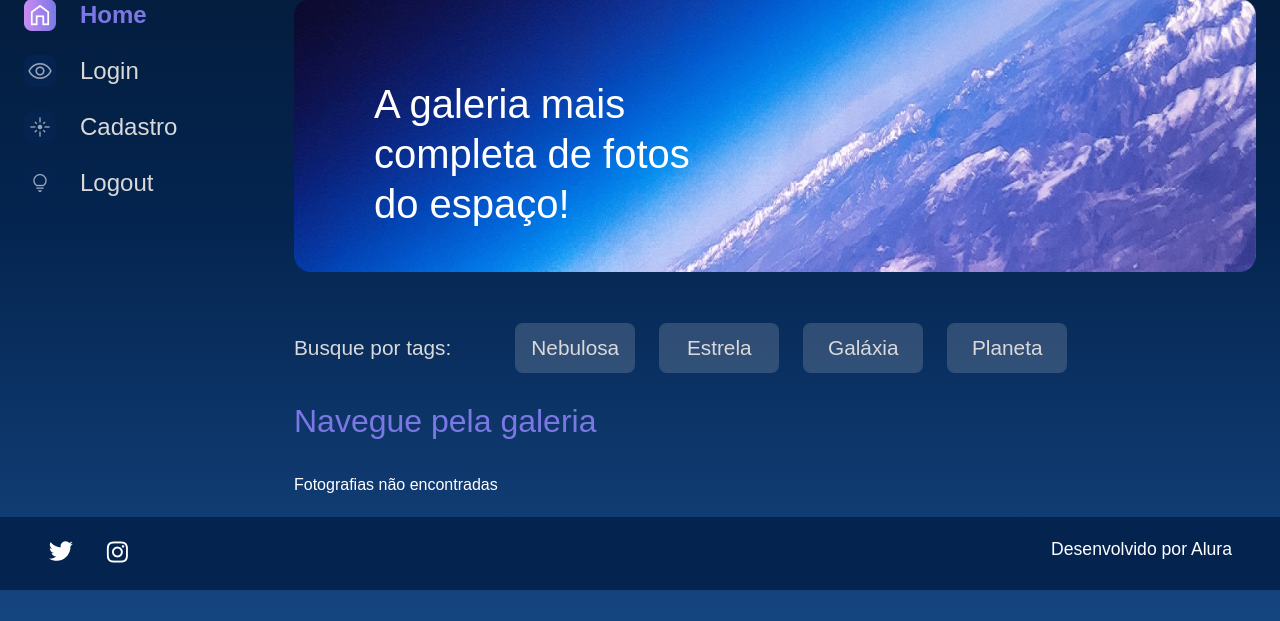
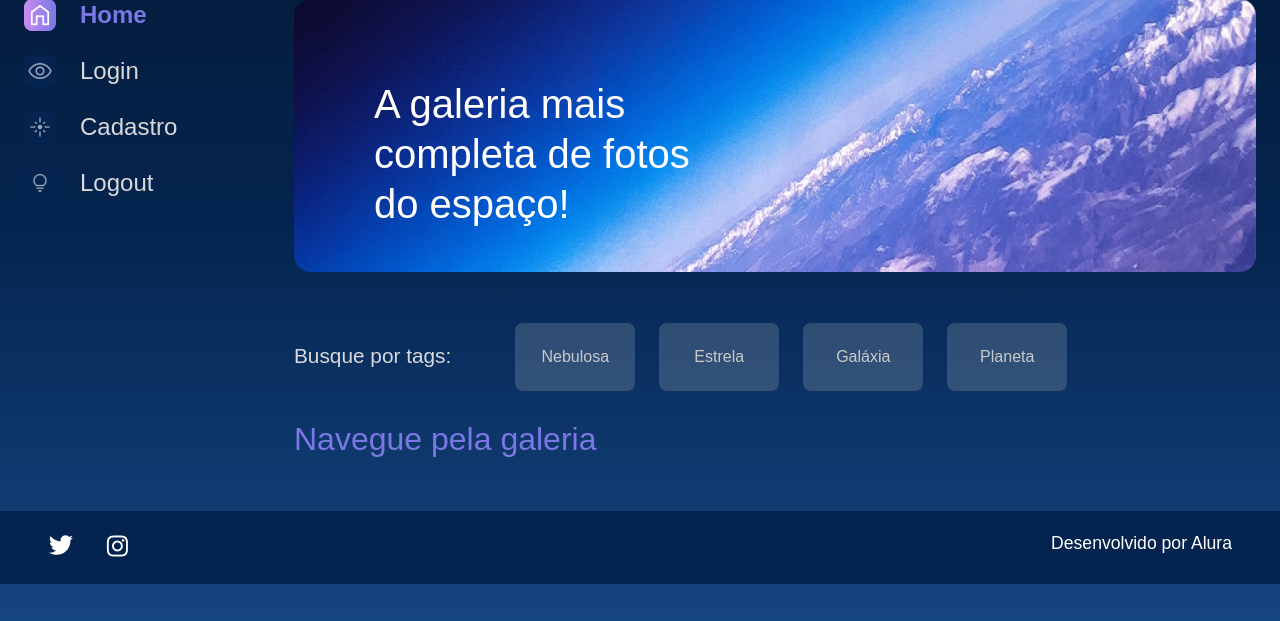
Before and after one commit to glauterlima/alura_space, a Django app: page /buscar in a window 1280 px wide. Shown: the part 179-800 px from the top of the page. Run offline with Django 5.2, Linux system fonts and the light colour scheme; the visitor is signed in with stand-in values (Sample User, id 1); data that the repository does not hold is empty.

Commit message:
adição de filtros por tags

```diff
--- a/apps/galeria/urls.py
+++ b/apps/galeria/urls.py
@@ -1,8 +1,9 @@
 from django.urls import path
-from apps.galeria.views import index, imagem, buscar
+from apps.galeria.views import index, imagem, buscar, filtro
 
 urlpatterns = [
     path('', index, name='index'),
     path('imagem/<int:foto_id>', imagem, name='imagem' ),
     path("buscar", buscar, name="buscar"),
+    path("filtro/<str:categoria>", filtro, name="filtro"),
 ]
--- a/apps/galeria/views.py
+++ b/apps/galeria/views.py
@@ -30,4 +30,9 @@ def buscar(request):
             fotografias = fotografias.filter(nome__icontains=nome_a_buscar)
 
 
-    return render(request, "galeria/buscar.html", {"cards": fotografias})
+    return render(request, "galeria/index.html", {"cards": fotografias})
+
+def filtro(request, categoria):
+    fotografias = Fotografia.objects.order_by("-data_fotografia").filter(publicada=True, categoria=categoria)
+
+    return render(request, 'galeria/index.html', {"cards": fotografias})
--- a/templates/galeria/buscar.html
+++ /dev/null
@@ -1,55 +0,0 @@
-{% extends 'shared/base.html' %}
-{% load static %}
-{% block content %}
-            <section class="conteudo">
-                <section class="banner">
-                    <img class="banner__imagem" src="{% static '/assets/imagens/Banner(2).png' %}" alt="banner Alura Space">
-                    <h1 class="banner__titulo"> A galeria mais completa de fotos do espaço!</h1>
-                </section>
-                <section class="tags">
-                    <p class="tags__titulo">Busque por tags:</p>
-                    <ul class="tags__lista">
-                        <li class="tags__tag">Nebulosa</li>
-                        <li class="tags__tag">Estrela</li>
-                        <li class="tags__tag">Galáxia</li>
-                        <li class="tags__tag">Planeta</li>
-                    </ul>
-                </section>
-                <section class="galeria">
-                    <div class="cards">
-                        <h2 class="cards__titulo">Navegue pela galeria</h2>
-                        <ul class="cards__lista">
-                            {% if cards %}
-                            {% for fotografia in cards %}
-                            <li class="card">
-                                <a href="{% url 'imagem' fotografia.id %}">
-                                {% if fotografia.foto == "" or fotografia.foto == null %}
-                                    <img class="card__imagem" src="{% static '/assets/imagens/galeria/image_not_found.png'%}" alt="foto">
-                                {% else %}
-                                <img class="card__imagem" src="{{ fotografia.foto.url }}" alt="foto">
-                                {% endif %}
-                                </a>
-                                <span class="card__tag">Estrelas</span>
-                                <div class="card__info">
-                                    <p class="card__titulo">{{ fotografia.nome }}</p>
-                                    <div class="card__texto">
-                                        <p class="card__descricao">{{  fotografia.legenda }}</p>
-                                        <span>
-                                            <img src="{% static '/assets/ícones/1x/favorite_outline.png' %}" alt="ícone de coração">
-                                        </span>
-                                    </div>
-                                </div>
-                            </li>
-                            {% endfor %}
-                            {% else %}
-                            <div class="imagem__texto">
-                                <p>Fotografias não encontradas</p>
-                            </div>
-                            {% endif%}
-                        </ul>
-                    </div>
-                </section>
-            </section>
-        </main>
-    </div>
-{% endblock %}
--- a/templates/galeria/index.html
+++ b/templates/galeria/index.html
@@ -9,10 +9,10 @@
                 <section class="tags">
                     <p class="tags__titulo">Busque por tags:</p>
                     <ul class="tags__lista">
-                        <li class="tags__tag">Nebulosa</li>
-                        <li class="tags__tag">Estrela</li>
-                        <li class="tags__tag">Galáxia</li>
-                        <li class="tags__tag">Planeta</li>
+                        <li class="tags__tag"><a href="{% url 'filtro' 'NEBULOSA' %}" class="btn" style="color: #C9C9C9;">Nebulosa</a></li>
+                        <li class="tags__tag"><a href="{% url 'filtro' 'ESTRELA' %}" class="btn" style="color: #C9C9C9;">Estrela</a></li>
+                        <li class="tags__tag"><a href="{% url 'filtro' 'GALÁXIA' %}" class="btn" style="color: #C9C9C9;">Galáxia</a></li>
+                        <li class="tags__tag"><a href="{% url 'filtro' 'PLANETA' %}" class="btn" style="color: #C9C9C9;">Planeta</a></li>
                     </ul>
                 </section>
                 <section class="galeria">
@@ -29,7 +29,7 @@
                                     <img class="card__imagem" src="{{ fotografia.foto.url }}" alt="foto">
                                 {% endif %}
                                 </a>
-                                <span class="card__tag">Estrelas</span>
+                                <span class="card__tag">{{fotografia.categoria}}</span>
                                 <div class="card__info">
                                     <p class="card__titulo">{{fotografia.nome}}</p>
                                     <div class="card__texto">
```
